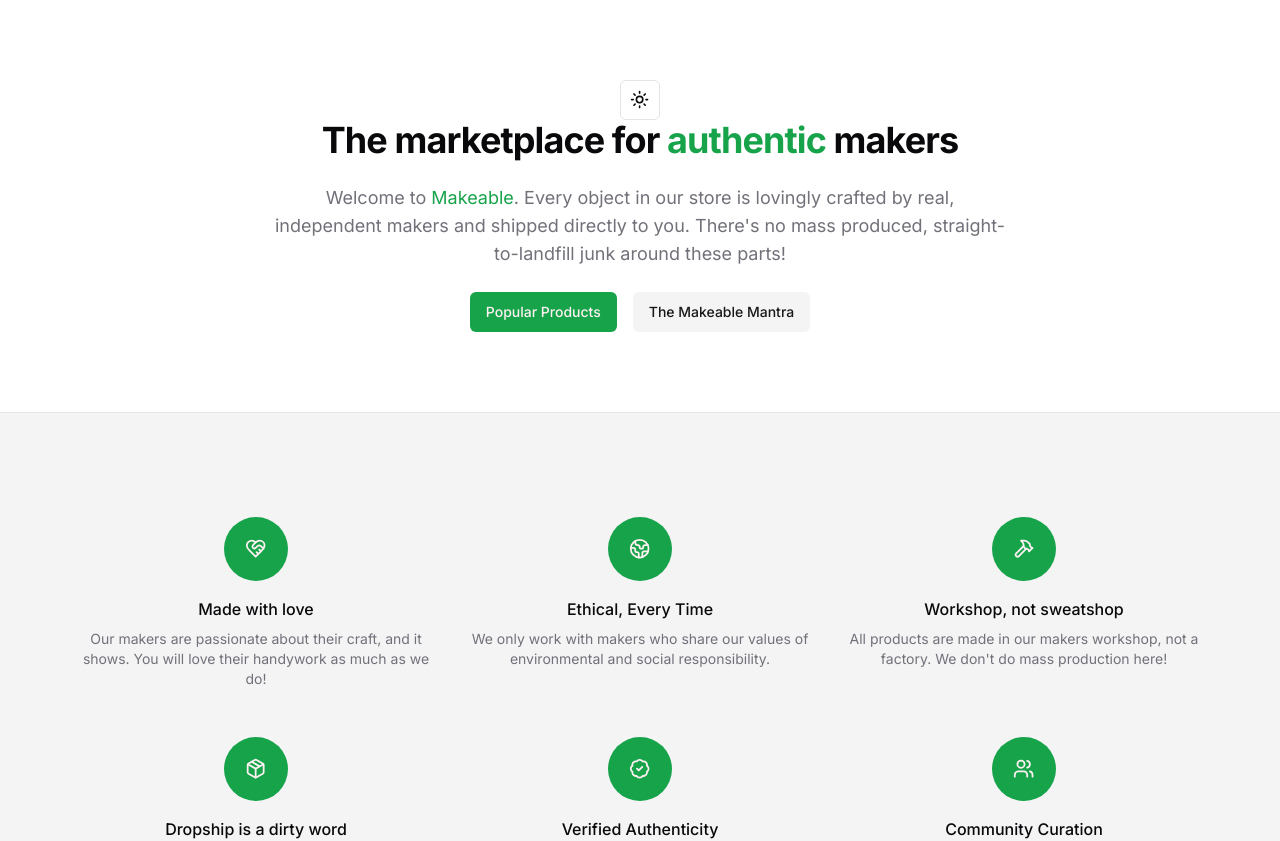
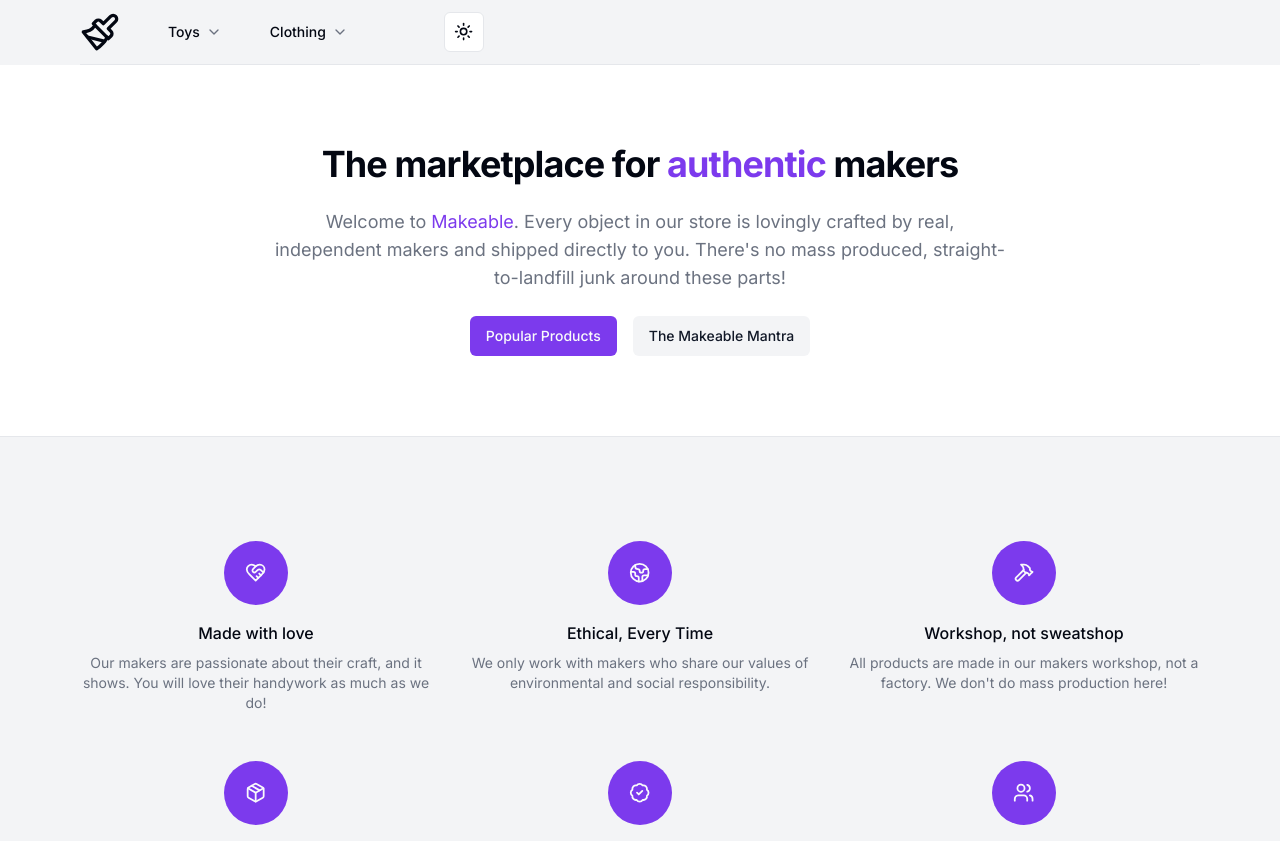
Before and after one commit to codeitlikecody/digitalstore, a Next.js app: page / in a window 1280 px wide. Shown: the top 841 px of the page. Built offline with nearby package versions, Linux system fonts and the light colour scheme.

Commit message:
basic navbar

```diff
--- a/src/app/globals.css
+++ b/src/app/globals.css
@@ -6,47 +6,47 @@
 @layer base {
   :root {
     --background: 0 0% 100%;
-    --foreground: 240 10% 3.9%;
+    --foreground: 224 71.4% 4.1%;
     --card: 0 0% 100%;
-    --card-foreground: 240 10% 3.9%;
+    --card-foreground: 224 71.4% 4.1%;
     --popover: 0 0% 100%;
-    --popover-foreground: 240 10% 3.9%;
-    --primary: 142.1 76.2% 36.3%;
-    --primary-foreground: 355.7 100% 97.3%;
-    --secondary: 240 4.8% 95.9%;
-    --secondary-foreground: 240 5.9% 10%;
-    --muted: 240 4.8% 95.9%;
-    --muted-foreground: 240 3.8% 46.1%;
-    --accent: 240 4.8% 95.9%;
-    --accent-foreground: 240 5.9% 10%;
+    --popover-foreground: 224 71.4% 4.1%;
+    --primary: 262.1 83.3% 57.8%;
+    --primary-foreground: 210 20% 98%;
+    --secondary: 220 14.3% 95.9%;
+    --secondary-foreground: 220.9 39.3% 11%;
+    --muted: 220 14.3% 95.9%;
+    --muted-foreground: 220 8.9% 46.1%;
+    --accent: 220 14.3% 95.9%;
+    --accent-foreground: 220.9 39.3% 11%;
     --destructive: 0 84.2% 60.2%;
-    --destructive-foreground: 0 0% 98%;
-    --border: 240 5.9% 90%;
-    --input: 240 5.9% 90%;
-    --ring: 142.1 76.2% 36.3%;
+    --destructive-foreground: 210 20% 98%;
+    --border: 220 13% 91%;
+    --input: 220 13% 91%;
+    --ring: 262.1 83.3% 57.8%;
     --radius: 0.5rem;
   }
 
   .dark {
-    --background: 20 14.3% 4.1%;
-    --foreground: 0 0% 95%;
-    --card: 24 9.8% 10%;
-    --card-foreground: 0 0% 95%;
-    --popover: 0 0% 9%;
-    --popover-foreground: 0 0% 95%;
-    --primary: 142.1 70.6% 45.3%;
-    --primary-foreground: 144.9 80.4% 10%;
-    --secondary: 240 3.7% 15.9%;
-    --secondary-foreground: 0 0% 98%;
-    --muted: 0 0% 15%;
-    --muted-foreground: 240 5% 64.9%;
-    --accent: 12 6.5% 15.1%;
-    --accent-foreground: 0 0% 98%;
+    --background: 224 71.4% 4.1%;
+    --foreground: 210 20% 98%;
+    --card: 224 71.4% 4.1%;
+    --card-foreground: 210 20% 98%;
+    --popover: 224 71.4% 4.1%;
+    --popover-foreground: 210 20% 98%;
+    --primary: 263.4 70% 50.4%;
+    --primary-foreground: 210 20% 98%;
+    --secondary: 215 27.9% 16.9%;
+    --secondary-foreground: 210 20% 98%;
+    --muted: 215 27.9% 16.9%;
+    --muted-foreground: 217.9 10.6% 64.9%;
+    --accent: 215 27.9% 16.9%;
+    --accent-foreground: 210 20% 98%;
     --destructive: 0 62.8% 30.6%;
-    --destructive-foreground: 0 85.7% 97.3%;
-    --border: 240 3.7% 15.9%;
-    --input: 240 3.7% 15.9%;
-    --ring: 142.4 71.8% 29.2%;
+    --destructive-foreground: 210 20% 98%;
+    --border: 215 27.9% 16.9%;
+    --input: 215 27.9% 16.9%;
+    --ring: 263.4 70% 50.4%;
   }
 }
 
--- a/src/app/layout.tsx
+++ b/src/app/layout.tsx
@@ -3,6 +3,7 @@
 import "./globals.css";
 import { cn } from "@/lib/utils";
 import { ThemeProvider } from "@/components/theme-provider";
+import Navbar from "@/components/Navbar";
 
 const inter = Inter({ subsets: ["latin"] });
 
@@ -28,6 +29,7 @@
           disableTransitionOnChange
         >
           <main className="relative flex flex-col min-h-screen">
+            <Navbar />
             <div className="flex-grow flex-1">{children}</div>
           </main>
         </ThemeProvider>
--- a/src/app/page.tsx
+++ b/src/app/page.tsx
@@ -1,12 +1,10 @@
 import MaxWidthWrapper from "@/components/MaxWidthWrapper";
-import { ModeToggle } from "@/components/themeModeToggle";
 import { Button, buttonVariants } from "@/components/ui/button";
 import {
   BadgeCheck,
   Globe2,
   Hammer,
   HeartHandshake,
-  ListChecks,
   Package,
   Users,
 } from "lucide-react";
@@ -56,7 +54,6 @@
     <>
       <MaxWidthWrapper>
         <div className="py-20 mx-auto text-center flex flex-col items-center max-w-3xl bg-background">
-          <ModeToggle />
           <h1 className="text-4xl font-bold tracking-tight text-foreground">
             The marketplace for <span className="text-primary">authentic </span>
             makers
--- /dev/null
+++ b/src/components/NavItem.tsx
@@ -0,0 +1,81 @@
+import { ChevronDown } from 'lucide-react'
+import Image from 'next/image'
+import Link from 'next/link'
+
+import { cn } from '@/lib/utils'
+import { PRODUCT_CATEGORIES } from '@/config'
+
+import { Button } from './ui/button'
+
+type Category = (typeof PRODUCT_CATEGORIES)[number]
+
+interface NavItemProps {
+  category: Category
+  handleOpen: () => void
+  isOpen: boolean
+  isAnyOpen: boolean
+}
+
+const NavItem = ({ isAnyOpen, category, handleOpen, isOpen }: NavItemProps) => {
+  return (
+    <div className="flex">
+      <div className="relative flex items-center">
+        <Button
+          className="gap-1.5"
+          onClick={handleOpen}
+          variant={isOpen ? 'secondary' : 'ghost'}
+        >
+          {category.label}
+          <ChevronDown
+            className={cn('h-4 w-4 transition-all text-muted-foreground', {
+              'rotate-180': isOpen,
+            })}
+          />
+        </Button>
+      </div>
+      {isOpen ? (
+        <div
+          className={cn(
+            'absolute inset-x-0 top-full text-sm text-muted-foreground',
+            { 'animate-in fade-in-10 slide-in-from-top-5': !isAnyOpen }
+          )}
+        >
+          <div
+            className="absolute inset-0 top-1/2 bg-secondary shadow"
+            aria-hidden="true"
+          />
+          <div className="relative bg-popover text-popover-foreground">
+            <div className="mx-auto max-w-7-xl px-8">
+              <div className="grid grid-cols-4 gap-x-8 gap-y-10 py-16">
+                <div className="col-span-4 col-start-1 grid grid-cols-3 gap-x-8">
+                  {category.featured.map((item) => (
+                    <div key={item.name} className="group relative sm:text-sm">
+                      <Link href={item.href} className="mt-6 block ">
+                        <div className="relative aspect-video overflow-hidden rounded-lg bg-card group-hover:opacity-75">
+                          <Image
+                            src={item.imageSrc}
+                            alt="Product category image"
+                            fill
+                            className="object-cover object-center"
+                          />
+                        </div>
+                        <div className="font-medium">{item.name}</div>
+                        <p
+                          className="mt-1 text-muted-foreground"
+                          aria-hidden="true"
+                        >
+                          Shop Now
+                        </p>
+                      </Link>
+                    </div>
+                  ))}
+                </div>
+              </div>
+            </div>
+          </div>
+        </div>
+      ) : null}
+    </div>
+  )
+}
+export default NavItem
--- /dev/null
+++ b/src/components/NavItems.tsx
@@ -0,0 +1,38 @@
+"use client";
+
+import { PRODUCT_CATEGORIES } from "@/config";
+import { useRef, useState } from "react";
+import NavItem from "./NavItem";
+
+const NavItems = () => {
+  const [activeIndex, setActiveIndex] = useState<null | number>(null);
+
+  const isAnyOpen = activeIndex !== null;
+
+  const navRef = useRef<HTMLDivElement | null>(null);
+
+  return (
+    <div className="flex gap-4 h-full">
+      {PRODUCT_CATEGORIES.map((category, i) => {
+        const handleOpen = (): void => {
+          if (activeIndex === i) {
+            setActiveIndex(null);
+          } else {
+            setActiveIndex(i);
+          }
+        };
+        const isOpen = i === activeIndex;
+        return (
+          <NavItem
+            key={category.value}
+            category={category}
+            handleOpen={handleOpen}
+            isOpen={isOpen}
+            isAnyOpen={isAnyOpen}
+          />
+        );
+      })}
+    </div>
+  );
+};
+export default NavItems;
--- /dev/null
+++ b/src/components/Navbar.tsx
@@ -0,0 +1,37 @@
+import Link from 'next/link';
+
+import MaxWidthWrapper from './MaxWidthWrapper';
+import { ModeToggle } from './themeModeToggle';
+import { Icons } from './icons';
+import NavItems from './NavItems';
+
+const Navbar = () => {
+  return (
+    <div className="bg-secondary sticky z-50 top-0 instet-x-0 h-16">
+      <header className="relative bg-secondary">
+        <MaxWidthWrapper>
+          <div className="border-b border-border">
+            <div className="flex h-16 items-center">
+              {/* TODO: Mobile Nav */}
+              <div className="ml-4 flex lg:ml-0">
+                <Link href="/">
+                  <Icons.logo className="h-10 w-10" />
+                </Link>
+              </div>
+              <div className="hidden z-50 md:ml-8 md:block md:self-stretch">
+                <NavItems />
+              </div>
+              <MaxWidthWrapper>
+                <div className="items-right">
+                  <ModeToggle />
+                </div>
+              </MaxWidthWrapper>
+            </div>
+          </div>
+        </MaxWidthWrapper>
+      </header>
+    </div>
+  );
+};
+
+export default Navbar;
--- /dev/null
+++ b/src/components/icons.tsx
@@ -0,0 +1,25 @@
+import { LucideProps } from "lucide-react";
+
+export const Icons = {
+  logo: (props: LucideProps) => {
+    return (
+      // TODO: Replace with actual logo. Currently using lucide-react paintbrush
+      <svg
+        {...props}
+        xmlns="http://www.w3.org/2000/svg"
+        width="24"
+        height="24"
+        viewBox="0 0 24 24"
+        fill="none"
+        stroke="currentColor"
+        strokeWidth="2"
+        strokeLinecap="round"
+        strokeLinejoin="round"
+      >
+        <path d="M18.37 2.63 14 7l-1.59-1.59a2 2 0 0 0-2.82 0L8 7l9 9 1.59-1.59a2 2 0 0 0 0-2.82L17 10l4.37-4.37a2.12 2.12 0 1 0-3-3Z" />
+        <path d="M9 8c-2 3-4 3.5-7 4l8 10c2-1 6-5 6-7" />
+        <path d="M14.5 17.5 4.5 15" />
+      </svg>
+    );
+  },
+};
--- /dev/null
+++ b/src/config/index.ts
@@ -0,0 +1,44 @@
+export const PRODUCT_CATEGORIES = [
+  {
+    label: "Toys",
+    value: "toys" as const,
+    featured: [
+      {
+        name: "Curated Collection",
+        href: "#",
+        imageSrc: "/nav/toys/collection.webp",
+      },
+      {
+        name: "New Products",
+        href: "#",
+        imageSrc: "/nav/toys/new.webp",
+      },
+      {
+        name: "Most Popular",
+        href: "#",
+        imageSrc: "/nav/toys/popular.png",
+      },
+    ],
+  },
+  {
+    label: "Clothing",
+    value: "clothing" as const,
+    featured: [
+      {
+        name: "Curated Collection",
+        href: "#",
+        imageSrc: "/nav/clothing/collection.jpg",
+      },
+      {
+        name: "New Products",
+        href: "#",
+        imageSrc: "/nav/clothing/new.webp",
+      },
+      {
+        name: "Most Popular",
+        href: "#",
+        imageSrc: "/nav/clothing/popular.jpg",
+      },
+    ],
+  },
+];
```
Also changed, not shown: src/hooks/use-on-click-outside.ts (added).
